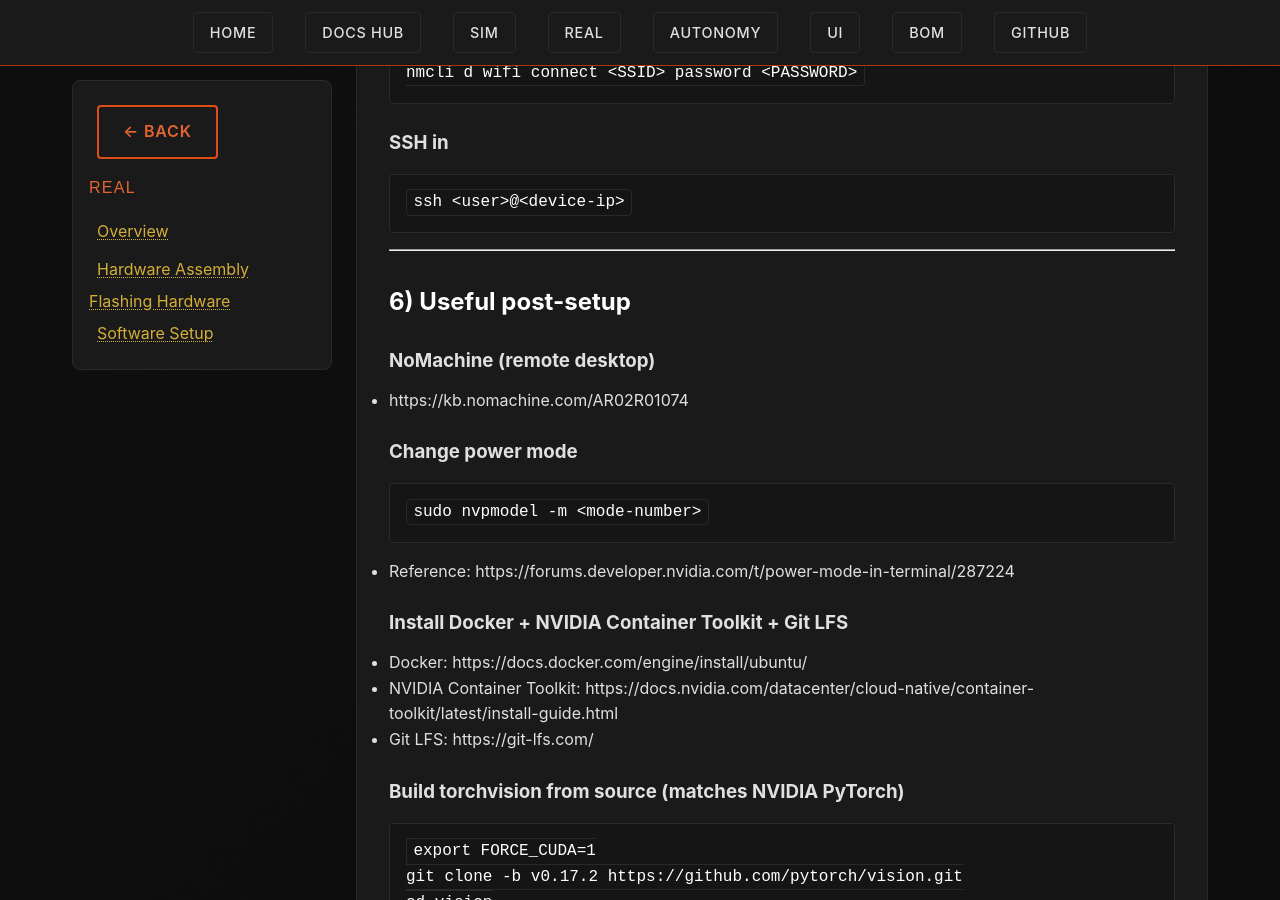
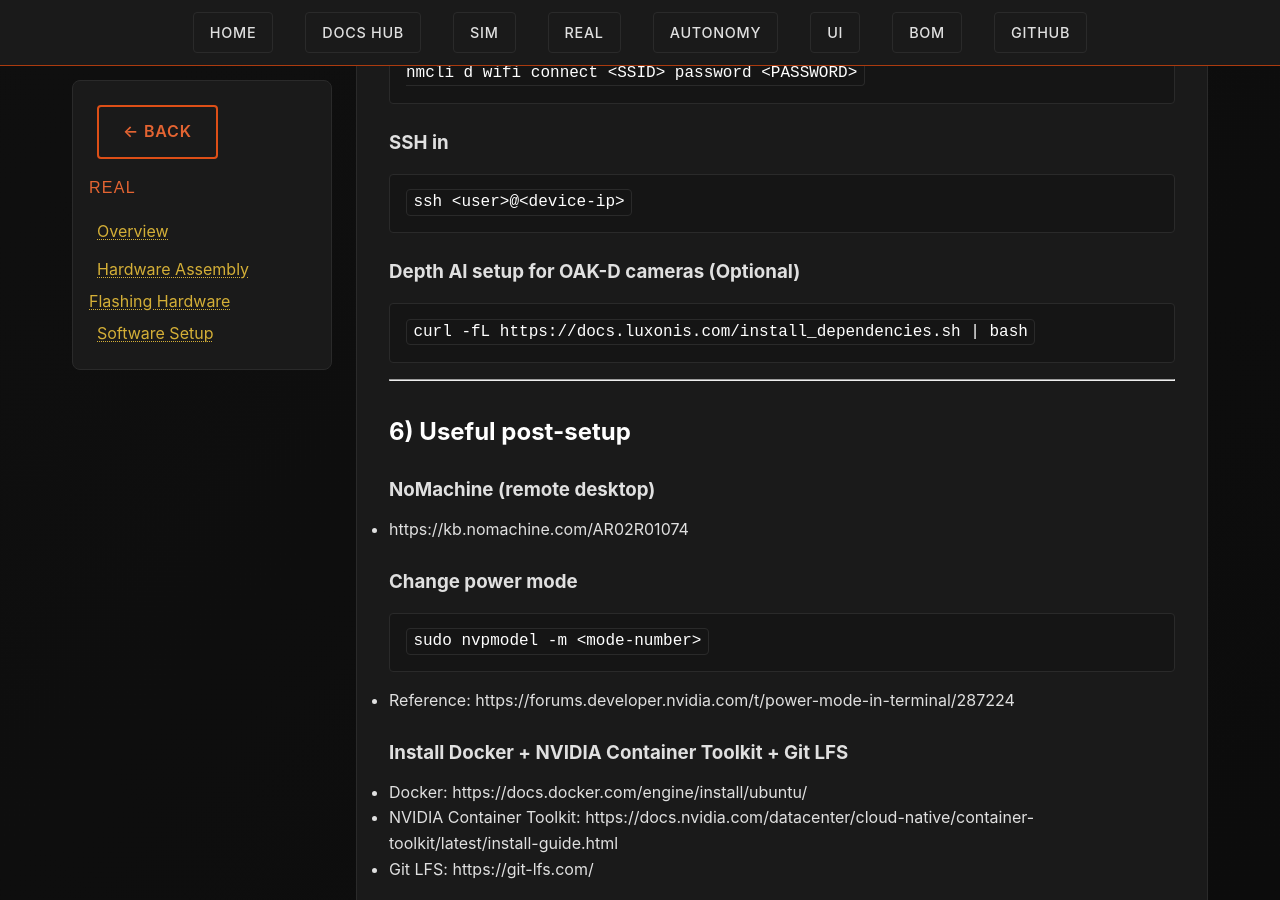
Before and after one commit to SasaKuruppuarachchi/agipix, a Jekyll site: the page built from docs/real/2_flashing_hardware.Md, in a window 1280 px wide and 900 px high, scrolled down 2996 px. Built offline with Jekyll 4.4.1, drawn with Linux system fonts in a browser that asks for light colours.

Commit message:
Add optional Depth AI setup instructions for OAK-D cameras

````diff
--- a/docs/real/2_flashing_hardware.Md
+++ b/docs/real/2_flashing_hardware.Md
@@ -129,6 +129,11 @@ nmcli d wifi connect <SSID> password <PASSWORD>
 ```bash
 ssh <user>@<device-ip>
 ```
+### Depth AI setup for OAK-D cameras (Optional)
+
+```bash
+curl -fL https://docs.luxonis.com/install_dependencies.sh | bash
+```
 
 ---
 
````
